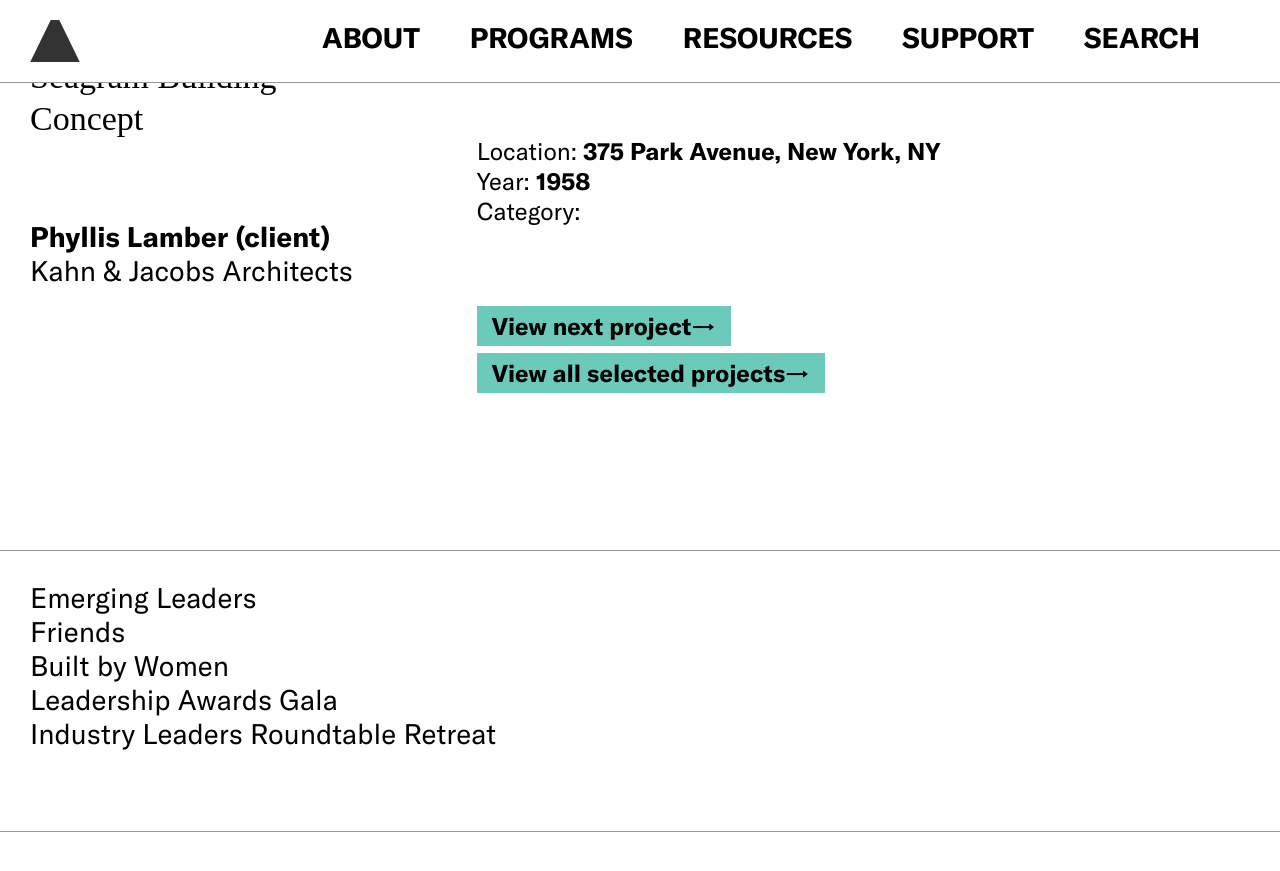
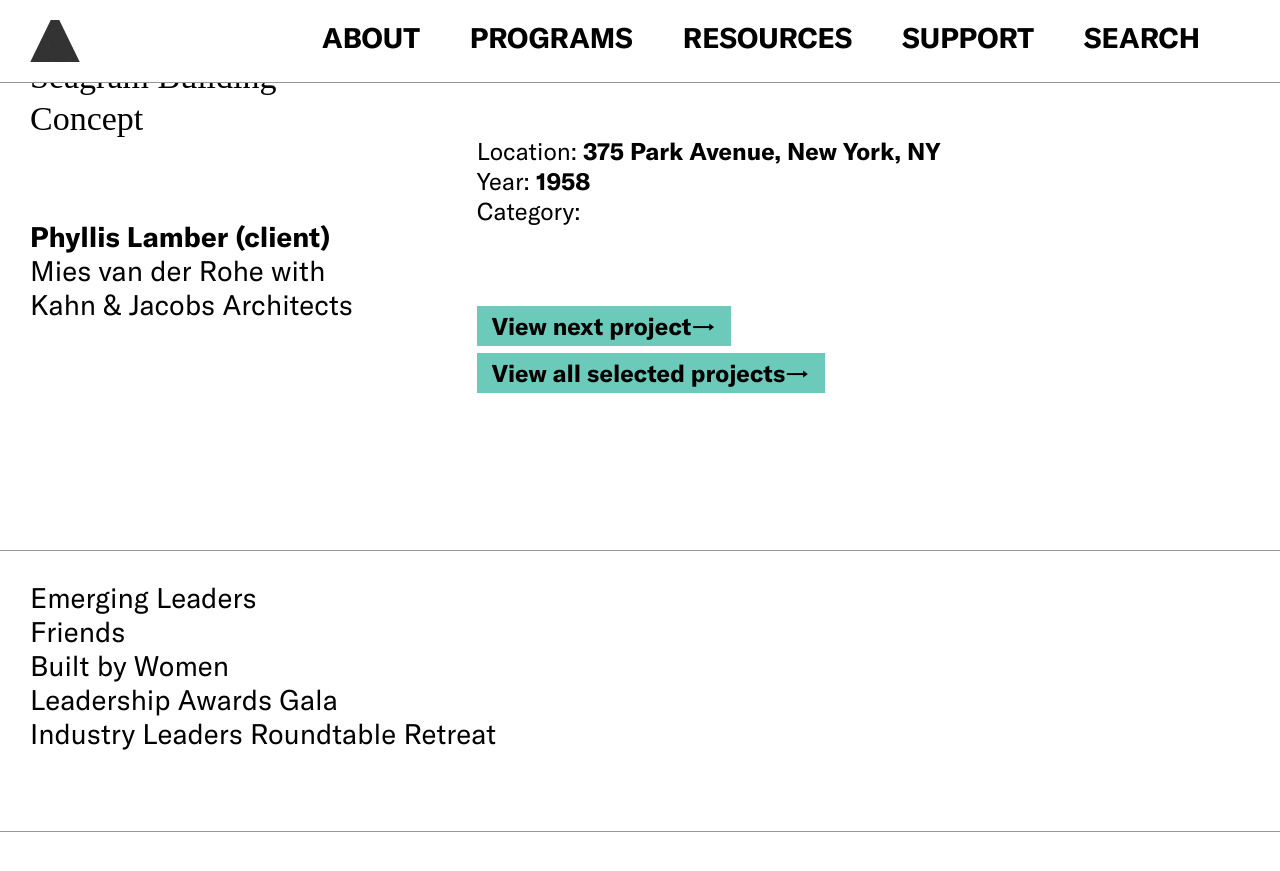
Before and after one commit to jengalas/bwaf-bbw, a Jekyll site: the page built from _bbw-projects/seagram-building-concept.md, in a window 1280 px wide and 900 px high, scrolled down 521 px. Shown: the top 871 px of the window. Built offline with Jekyll 4.4.1, drawn with Linux system fonts in a browser that asks for light colours; some web fonts are replaced.

Commit message:
Update from Forestry.io Chun Schlesinger-Fried updated _bbw-projects/seagram-building-concept.md

```diff
--- a/_bbw-projects/seagram-building-concept.md
+++ b/_bbw-projects/seagram-building-concept.md
@@ -6,7 +6,7 @@
 title: 'Seagram Building Concept '
 architects:
 - title: Phyllis Lamber (client)
-  role: Kahn & Jacobs Architects
+  role: Mies van der Rohe with Kahn & Jacobs Architects
 location: 375 Park Avenue, New York, NY
 year: 1958
 description: ''
```
